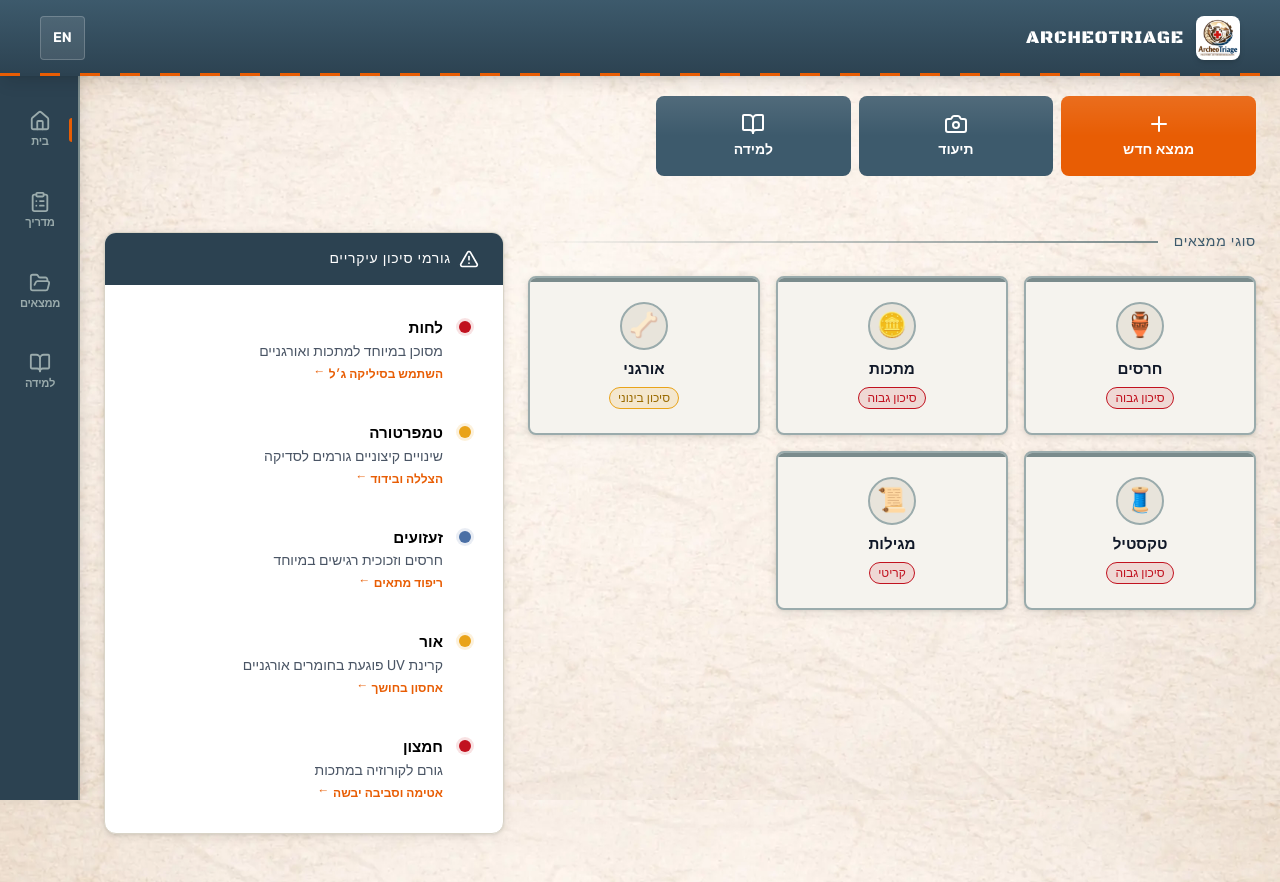
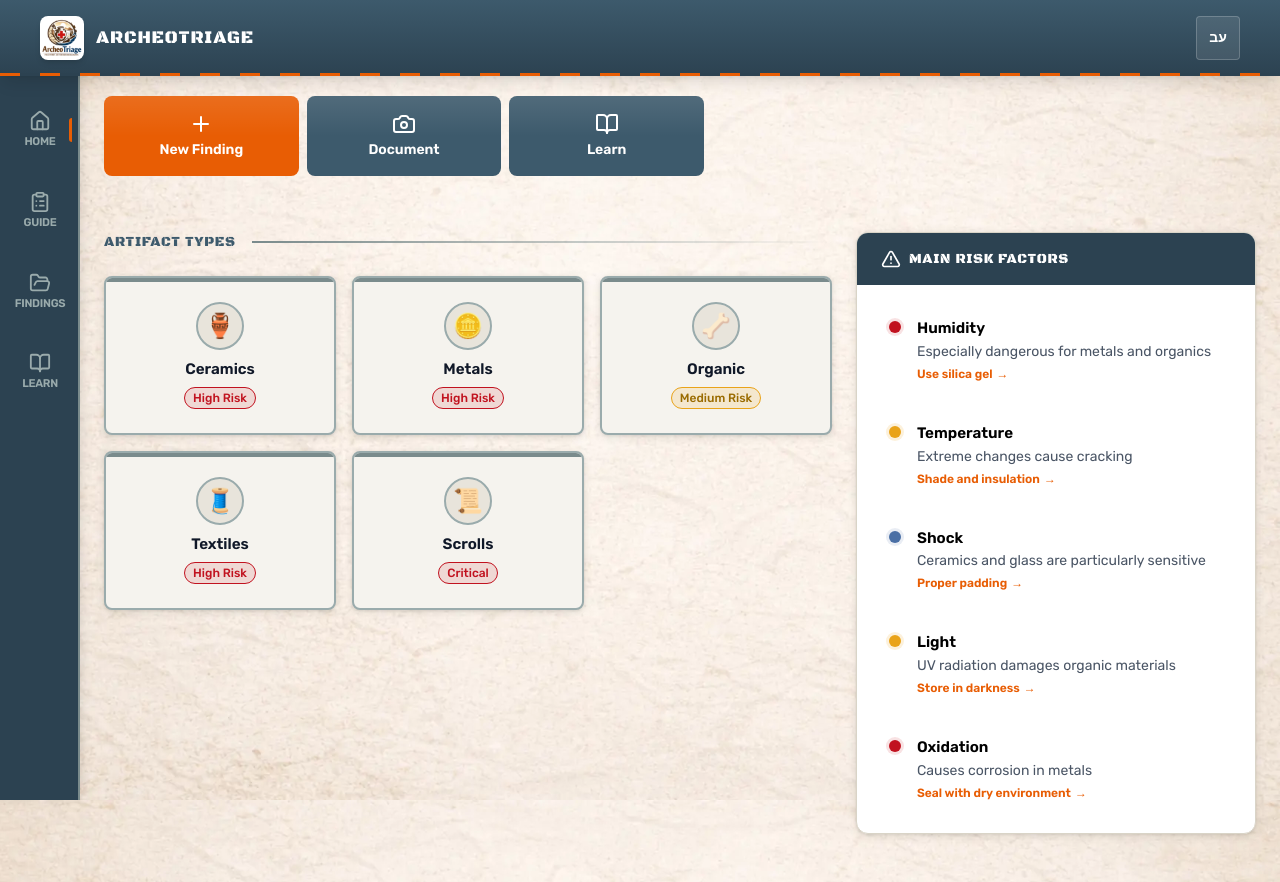
Before and after one commit to blakazulu/ArcheoTriage, a React (Vite) app: page / in a window 1280 px wide. Built offline with nearby package versions, Linux system fonts and the light colour scheme.

Commit message:
Auto-detect language from browser, persist to localStorage

```diff
--- a/src/i18n/index.ts
+++ b/src/i18n/index.ts
@@ -2,6 +2,24 @@ import i18n from 'i18next'
 import { initReactI18next } from 'react-i18next'
 import he from './he.json'
 import en from './en.json'
+
+const LANG_KEY = 'archeotriage_language'
+
+function getInitialLanguage(): string {
+  // Check localStorage first
+  try {
+    const stored = localStorage.getItem(LANG_KEY)
+    if (stored === 'he' || stored === 'en') {
+      return stored
+    }
+  } catch {
+    // localStorage not available
+  }
+
+  // Detect from browser
+  const browserLang = navigator.language || (navigator as { userLanguage?: string }).userLanguage || ''
+  return browserLang.startsWith('he') ? 'he' : 'en'
+}
 
 i18n
   .use(initReactI18next)
@@ -10,11 +28,20 @@ i18n
       he: { translation: he },
       en: { translation: en },
     },
-    lng: 'he',
-    fallbackLng: 'he',
+    lng: getInitialLanguage(),
+    fallbackLng: 'en',
     interpolation: {
       escapeValue: false,
     },
   })
 
+// Save language changes to localStorage
+i18n.on('languageChanged', (lng) => {
+  try {
+    localStorage.setItem(LANG_KEY, lng)
+  } catch {
+    // localStorage not available
+  }
+})
+
 export default i18n
```
